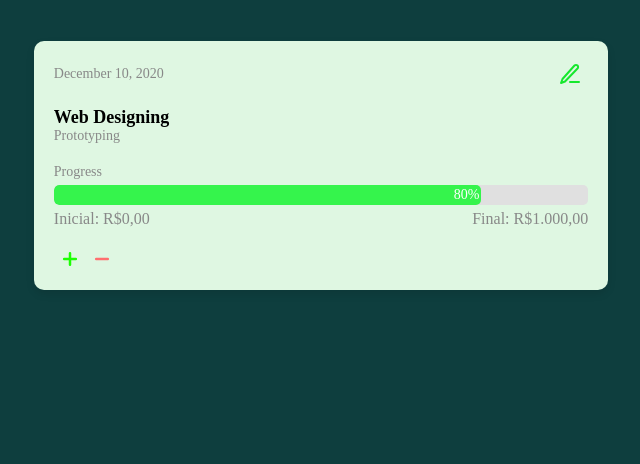
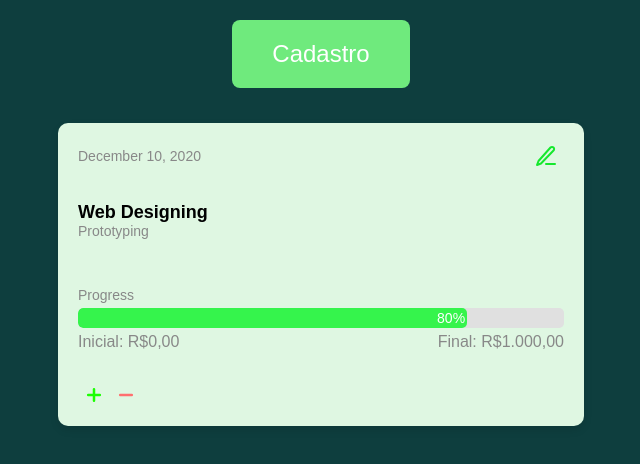
Before and after one commit to ICEI-PUC-Minas-PMGES-TI/pmg-es-2024-1-ti1-2401100-g9-gestao-financeira, a plain HTML site: page Nicolas/views/metas.html in a window 1280 px wide. Shown: the whole page, without its empty margins (319-959 px from the left). Drawn offline with Linux system fonts and the light colour scheme.

Commit message:
correção-de-bugs

```diff
--- a/Nicolas/style/cadastro.css
+++ b/Nicolas/style/cadastro.css
@@ -9,9 +9,13 @@ button{
     border: none;
     margin-top: 3%;
     color: white !important;
-    padding: 10px !important;
+    padding: 18px !important;
     font-weight: bold !important;
+    font-size: 18px !important;
 
+}
+input{
+    font-size: 23px !important;
 }
 form{
     margin: 5% 10% 10% 10%;
--- a/Nicolas/style/metas.css
+++ b/Nicolas/style/metas.css
@@ -1,23 +1,46 @@
 body {
     background-color: #0E3E3E;
+    margin: 0;
     display: flex;
-    justify-content: center;
-    margin: 0;
+    flex-direction: column;
+    align-items: center;
+    font-family: Arial, sans-serif;
+}
+
+a {
+    text-decoration: none;
+}
+
+.header {
+    width: 100%;
+    text-align: center;
+    margin: 20px 0;
+}
+
+#btn-cadastro {
+    padding: 20px 40px;
+    font-size: 24px;
+    background-color: #6FEA7D;
+    color: white;
+    border: none;
+    border-radius: 8px;
+    cursor: pointer;
 }
 
 .project-container {
     display: flex;
     flex-wrap: wrap;
-    gap: 20px;
-    width: 100%;
-    padding: 2%;
+    gap: 60px 30px; /* 20px horizontal gap, 40px vertical gap */
+    width: 90%;
+    max-width: 1200px;
     justify-content: center;
 }
 
 .project-box-wrapper {
-    flex: 1 1 calc(50% - 40px); /* Adjusts to 50% width minus the gap */
+    flex: 1 1 calc(50% - 20px); /* Two cards per row */
+    max-width: calc(50% - 20px);
     padding: 15px;
-    max-width: calc(50% - 40px);
+    box-sizing: border-box;
 }
 
 .project-box {
@@ -25,6 +48,10 @@ body {
     border-radius: 10px;
     padding: 20px;
     box-shadow: 0 4px 8px rgba(0, 0, 0, 0.1);
+    display: flex;
+    flex-direction: column;
+    justify-content: space-between;
+    height: 100%;
 }
 
 .project-box-header {
@@ -79,6 +106,7 @@ body {
     height: 100%;
     border-radius: 5px;
     position: relative;
+    background-color: #35f44c;
 }
 
 .box-progress-percentage {
@@ -127,3 +155,11 @@ body {
     width: 1.5em;
     height: 1.5em;
 }
+
+/* Media Queries for Responsiveness */
+@media (max-width: 768px) {
+    .project-box-wrapper {
+        flex: 1 1 100%;
+        max-width: 100%;
+    }
+}
--- a/Nicolas/views/metas.html
+++ b/Nicolas/views/metas.html
@@ -3,13 +3,16 @@
 <head>
     <meta charset="UTF-8">
     <meta name="viewport" content="width=device-width, initial-scale=1.0">
+    <title>Metas-Financeiras</title>
     <link rel="stylesheet" href="../style/metas.css">
-    <title>Metas Financeiras</title>
 </head>
 <body>
+    <div class="header">
+        <a href="./cadastro.html"><button id="btn-cadastro">Cadastro</button></a>
+    </div>
     <div class="project-container">
         <div class="project-box-wrapper">
-            <div class="project-box" style="background-color: #DFF7E2">
+            <div class="project-box">
                 <div class="project-box-header">
                     <span>December 10, 2020</span>
                     <div class="more-wrapper">
@@ -28,7 +31,7 @@
                 <div class="box-progress-wrapper">
                     <p class="box-progress-header">Progress</p>
                     <div class="box-progress-bar">
-                        <span class="box-progress" style="width: 80%; background-color: #35f44c">
+                        <span class="box-progress" style="width: 80%;">
                             <span class="box-progress-percentage">80%</span>
                         </span>
                     </div>
@@ -53,8 +56,6 @@
                 </div>
             </div>
         </div>
-
     </div>
-    <script src="../script/metas.js"></script>
 </body>
 </html>
```
Also changed, not shown: Nicolas/script/cadastro.js (+7 -5 lines), Nicolas/views/cadastro.html (+1 -1 lines).
